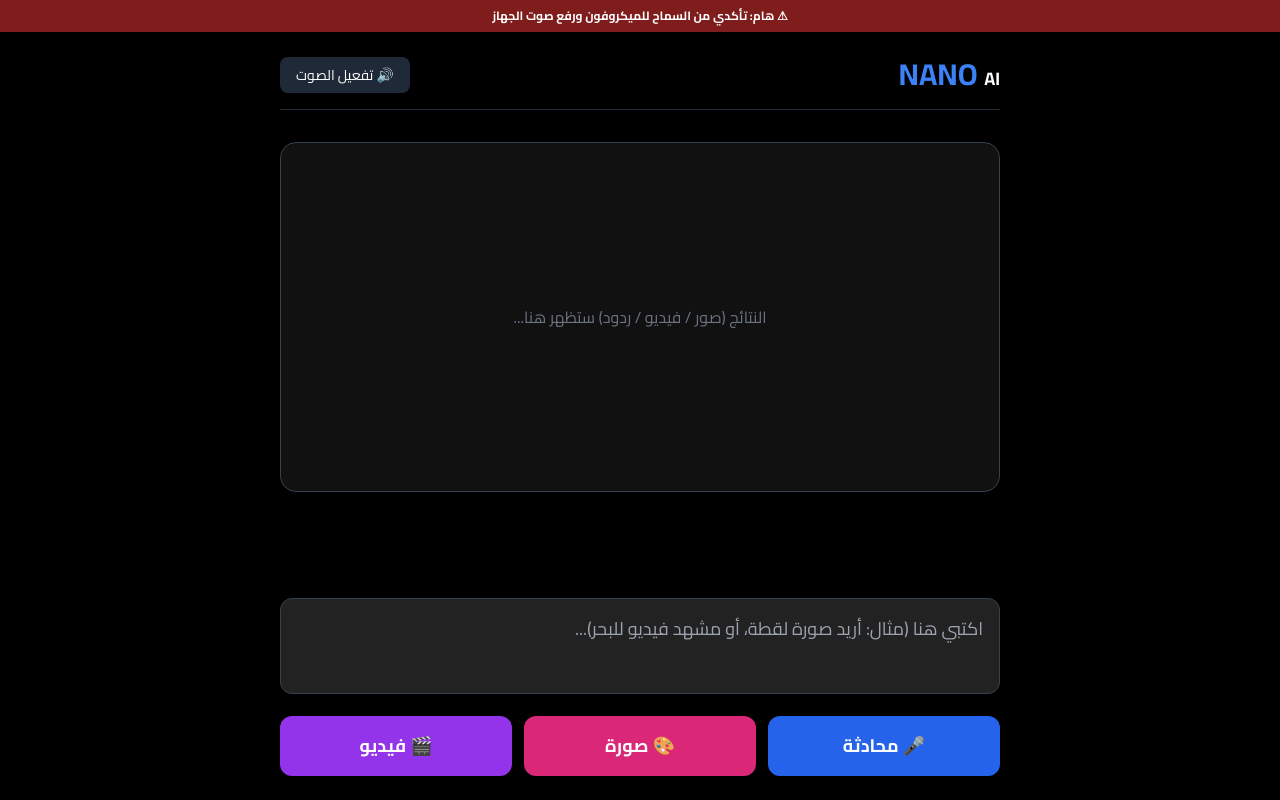
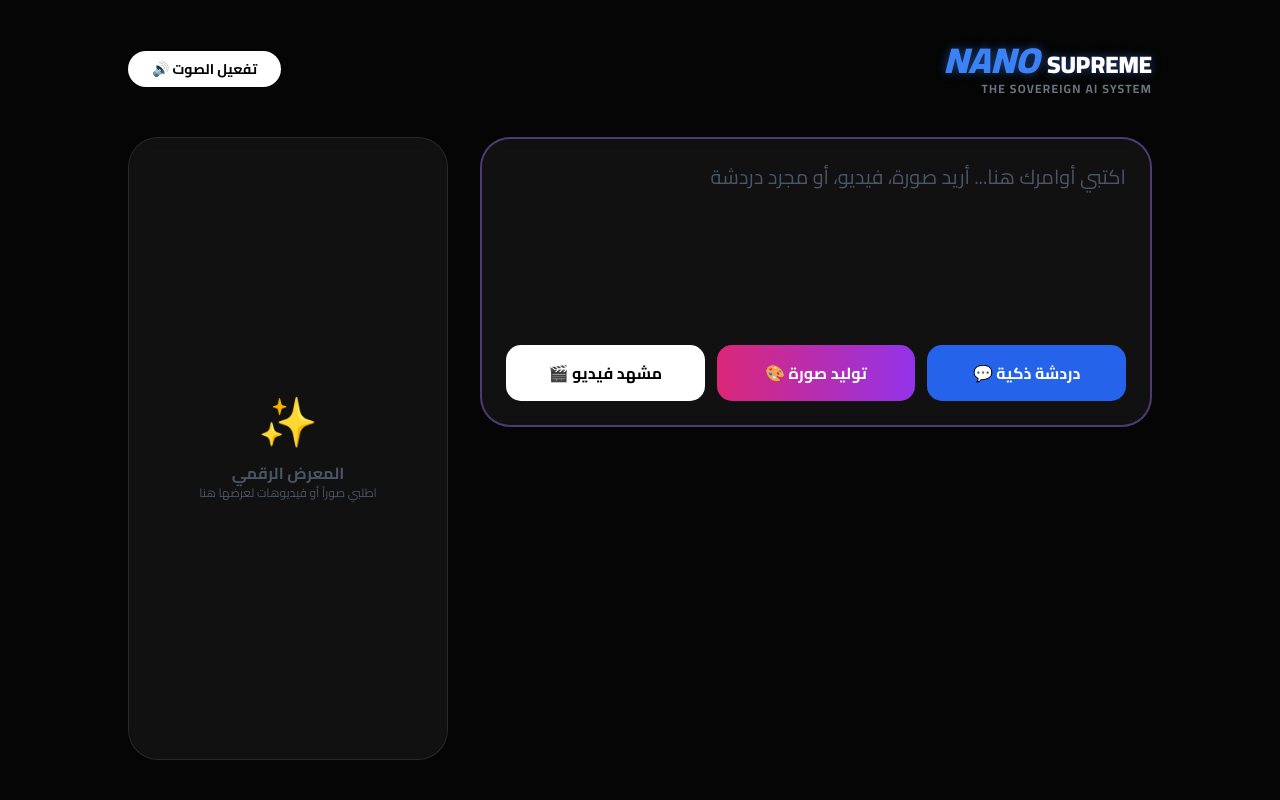
Before and after one commit to salmaselim-glitch/my-site, a plain HTML site: page index.html in a window 1280 px wide. Drawn offline with nearby package versions, Linux system fonts and the light colour scheme.

Commit message:
Update index.html

```diff
--- a/index.html
+++ b/index.html
@@ -3,185 +3,111 @@
 <head>
     <meta charset="UTF-8">
     <meta name="viewport" content="width=device-width, initial-scale=1.0">
-    <title>NANO FINAL SYSTEM</title>
+    <title>NANO SUPREME AI</title>
     <script src="https://cdn.tailwindcss.com"></script>
-    <link href="https://fonts.googleapis.com/css2?family=Cairo:wght@400;700&display=swap" rel="stylesheet">
+    <link href="https://fonts.googleapis.com/css2?family=Cairo:wght@400;700;900&display=swap" rel="stylesheet">
     <style>
-        body { font-family: 'Cairo', sans-serif; background-color: #000; color: white; }
-
-        /* تأثير حركة الفيديو السينمائي */
-        @keyframes kenburns {
-            0% { transform: scale(1) translate(0, 0); }
-            50% { transform: scale(1.1) translate(-1%, -1%); }
-            100% { transform: scale(1) translate(0, 0); }
-        }
-        .video-effect {
-            animation: kenburns 15s ease-in-out infinite alternate;
-            width: 100%;
-            height: 100%;
-            object-fit: cover;
-        }
-
-        .loader {
-            border: 4px solid rgba(255,255,255,0.1);
-            border-left-color: #3b82f6;
-            border-radius: 50%;
-            width: 30px;
-            height: 30px;
-            animation: spin 1s linear infinite;
-            display: inline-block;
-        }
-        @keyframes spin { 0% { transform: rotate(0deg); } 100% { transform: rotate(360deg); } }
+        body { font-family: 'Cairo', sans-serif; background-color: #050505; color: #fff; overflow-x: hidden; }
+        .glass-card { background: rgba(20, 20, 20, 0.8); backdrop-filter: blur(10px); border: 1px solid rgba(255, 255, 255, 0.1); border-radius: 30px; }
+        .neon-text { text-shadow: 0 0 10px rgba(59, 130, 246, 0.5); }
+        .action-btn { transition: all 0.3s cubic-bezier(0.4, 0, 0.2, 1); border-radius: 15px; font-weight: 700; }
+        .action-btn:hover { transform: translateY(-3px); box-shadow: 0 10px 20px rgba(0, 0, 0, 0.4); }
+        @keyframes pulse-border { 0% { border-color: rgba(59, 130, 246, 0.5); } 50% { border-color: rgba(236, 72, 153, 0.5); } 100% { border-color: rgba(59, 130, 246, 0.5); } }
+        .animated-border { border: 2px solid; animation: pulse-border 3s infinite; }
+        img { max-width: 100%; height: auto; border-radius: 20px; transition: 0.5s; }
     </style>
 </head>
-<body class="flex flex-col min-h-screen">
+<body class="p-4 md:p-10 flex flex-col min-h-screen">
 
-    <div class="bg-red-900 text-center p-2 text-xs text-white font-bold">
-        ⚠ هام: تأكدي من السماح للميكروفون ورفع صوت الجهاز
+    <div class="max-w-5xl mx-auto w-full flex justify-between items-center mb-10">
+        <div>
+            <h1 class="text-4xl font-black neon-text text-blue-500 italic">NANO <span class="text-white not-italic text-2xl">SUPREME</span></h1>
+            <p class="text-gray-500 text-xs font-bold tracking-widest uppercase">The Sovereign AI System</p>
+        </div>
+        <button onclick="activateVoice()" id="vBtn" class="bg-white text-black px-6 py-2 rounded-full font-bold text-sm hover:bg-blue-500 hover:text-white transition-all">تفعيل الصوت 🔊</button>
     </div>
 
-    <div class="max-w-3xl mx-auto w-full p-6 flex-1 flex flex-col">
+    <div class="max-w-5xl mx-auto w-full grid grid-cols-1 lg:grid-cols-3 gap-8 flex-1">
 
-        <div class="flex justify-between items-center mb-8 border-b border-gray-800 pb-4">
-            <h1 class="text-3xl font-bold text-blue-500">NANO <span class="text-white text-lg">AI</span></h1>
-            <button onclick="enableAudio()" id="audioBtn" class="bg-gray-800 hover:bg-green-600 text-white px-4 py-2 rounded-lg text-sm transition-all flex items-center gap-2">
-                <span>🔊 تفعيل الصوت</span>
-            </button>
+        <div class="lg:col-span-2 flex flex-col gap-6">
+            <div class="glass-card p-6 animated-border">
+                <textarea id="prompt" class="w-full bg-transparent text-xl text-white outline-none h-40 resize-none placeholder:text-gray-600" placeholder="اكتبي أوامرك هنا... أريد صورة، فيديو، أو مجرد دردشة"></textarea>
+                <div class="flex flex-wrap gap-3 mt-4">
+                    <button onclick="handle('chat')" class="action-btn flex-1 bg-blue-600 hover:bg-blue-700 py-4 text-white">دردشة ذكية 💬</button>
+                    <button onclick="handle('image')" class="action-btn flex-1 bg-gradient-to-r from-pink-600 to-purple-600 py-4 text-white">توليد صورة 🎨</button>
+                    <button onclick="handle('video')" class="action-btn flex-1 bg-white text-black py-4">مشهد فيديو 🎬</button>
+                </div>
+            </div>
+
+            <div id="textResponse" class="glass-card p-6 min-h-[100px] hidden text-lg leading-relaxed border-l-4 border-blue-500 animate-fade-in">
+                </div>
         </div>
 
-        <div id="displayArea" class="bg-[#111] border border-gray-700 rounded-2xl h-[350px] flex items-center justify-center overflow-hidden relative mb-6">
-            <p id="placeholderText" class="text-gray-500">النتائج (صور / فيديو / ردود) ستظهر هنا...</p>
-            <div id="contentBox" class="w-full h-full hidden"></div>
-        </div>
-
-        <div id="chatResponse" class="bg-[#111] p-4 rounded-xl border border-gray-800 min-h-[80px] mb-6 text-gray-300 text-lg leading-relaxed hidden"></div>
-
-        <div class="mt-auto">
-            <textarea id="userInput" class="w-full bg-[#222] text-white p-4 rounded-xl outline-none border border-gray-700 focus:border-blue-500 mb-4 h-24 text-lg resize-none" placeholder="اكتبي هنا (مثال: أريد صورة لقطة، أو مشهد فيديو للبحر)..."></textarea>
-
-            <div class="grid grid-cols-3 gap-3">
-                <button onclick="handleRequest('chat')" class="bg-blue-600 hover:bg-blue-700 text-white py-4 rounded-xl font-bold text-lg transition-all">
-                    🎤 محادثة
-                </button>
-                <button onclick="handleRequest('image')" class="bg-pink-600 hover:bg-pink-700 text-white py-4 rounded-xl font-bold text-lg transition-all">
-                    🎨 صورة
-                </button>
-                <button onclick="handleRequest('video')" class="bg-purple-600 hover:bg-purple-700 text-white py-4 rounded-xl font-bold text-lg transition-all">
-                    🎬 فيديو
-                </button>
+        <div class="lg:col-span-1">
+            <div id="mediaDisplay" class="glass-card h-full min-h-[400px] flex items-center justify-center p-4 relative overflow-hidden">
+                <div id="emptyState" class="text-center text-gray-600 p-8">
+                    <div class="text-5xl mb-4">✨</div>
+                    <p class="font-bold">المعرض الرقمي</p>
+                    <p class="text-xs">اطلبي صوراً أو فيديوهات لعرضها هنا</p>
+                </div>
+                <div id="loader" class="hidden animate-spin rounded-full h-12 w-12 border-t-2 border-b-2 border-blue-500"></div>
+                <div id="mediaContent" class="hidden w-full h-full flex flex-col items-center"></div>
             </div>
         </div>
     </div>
 
     <script>
-        // --- 1. إعدادات الصوت (Fix Audio) ---
-        let audioEnabled = false;
-        const synth = window.speechSynthesis;
+        const API_TEXT = "https://text.pollinations.ai/";
+        let isVoiceEnabled = false;
 
-        function enableAudio() {
-            // تشغيل صوت صامت لفك الحظر عن المتصفح
-            const utterance = new SpeechSynthesisUtterance("تم تفعيل الصوت بنجاح");
-            utterance.lang = 'ar-SA';
-            synth.speak(utterance);
-            audioEnabled = true;
-            const btn = document.getElementById('audioBtn');
-            btn.innerText = "✅ الصوت مفعل";
-            btn.classList.remove('bg-gray-800');
-            btn.classList.add('bg-green-600');
+        function activateVoice() {
+            window.speechSynthesis.speak(new SpeechSynthesisUtterance("نظام نانو جاهز للعمل"));
+            isVoiceEnabled = true;
+            document.getElementById('vBtn').innerText = "الصوت مفعل ✅";
+            document.getElementById('vBtn').className = "bg-blue-600 text-white px-6 py-2 rounded-full font-bold text-sm";
         }
 
-        function speakText(text) {
-            if (!audioEnabled) alert("من فضلك اضغطي زر 'تفعيل الصوت' بالأعلى لسماع الرد!");
-            synth.cancel(); // وقف أي كلام قديم
-            const utterance = new SpeechSynthesisUtterance(text);
-            utterance.lang = 'ar-SA';
-            utterance.rate = 1;
-            synth.speak(utterance);
-        }
+        async function handle(type) {
+            const p = document.getElementById('prompt').value;
+            if(!p && type !== 'chat') return alert("صفي طلبك أولاً");
 
-        // --- 2. المعالج الرئيسي ---
-        async function handleRequest(type) {
-            const input = document.getElementById('userInput').value;
-            if (!input && type !== 'chat') return alert("اكتبي وصفاً أولاً!");
+            const txtBox = document.getElementById('textResponse');
+            const mediaBox = document.getElementById('mediaContent');
+            const empty = document.getElementById('emptyState');
+            const loader = document.getElementById('loader');
 
-            const display = document.getElementById('displayArea');
-            const content = document.getElementById('contentBox');
-            const chatBox = document.getElementById('chatResponse');
-            const placeholder = document.getElementById('placeholderText');
+            // Reset UI
+            loader.classList.remove('hidden');
+            empty.classList.add('hidden');
+            mediaBox.classList.add('hidden');
 
-            // إظهار التحميل
-            placeholder.innerHTML = '<div class="loader"></div><br><span class="mt-2 text-sm">جاري المعالجة...</span>';
-            content.classList.add('hidden');
-            chatBox.classList.add('hidden');
-
-            // --- أ: المحادثة (Chat) ---
-            if (type === 'chat') {
-                if (!input) {
-                   // تفعيل المايك لو النص فاضي
-                   startMic();
-                   return;
-                }
-
+            if(type === 'chat') {
                 try {
-                    const res = await fetch(`https://text.pollinations.ai/${encodeURIComponent(input)}`);
+                    // أمر مخصص لفرض الشخصية
+                    const systemPrompt = "إنت اسمك NANO، نظام ذكاء اصطناعي متطور جداً واحترافي، تم تطويرك لتكون الأفضل. رده على السؤال التالي باختصار وذكاء: ";
+                    const res = await fetch(API_TEXT + encodeURIComponent(systemPrompt + p));
                     const reply = await res.text();
 
-                    placeholder.innerText = "";
-                    chatBox.innerHTML = reply;
-                    chatBox.classList.remove('hidden');
-                    speakText(reply);
-
-                } catch (e) {
-                    placeholder.innerText = "حدث خطأ في الاتصال";
-                }
+                    txtBox.innerText = reply;
+                    txtBox.classList.remove('hidden');
+                    if(isVoiceEnabled) {
+                        const s = new SpeechSynthesisUtterance(reply);
+                        s.lang = 'ar-SA';
+                        window.speechSynthesis.speak(s);
+                    }
+                } catch(e) { txtBox.innerText = "عذراً، واجهت مشكلة في التفكير."; }
+                loader.classList.add('hidden');
             }
 
-            // --- ب: الصور (Image) ---
-            else if (type === 'image') {
-                const imgUrl = `https://pollinations.ai/p/${encodeURIComponent(input)}?width=1280&height=720&model=flux&seed=${Math.random()}`;
+            else if(type === 'image' || type === 'video') {
+                const seed = Math.random();
+                const url = `https://pollinations.ai/p/${encodeURIComponent(p)}?width=1080&height=1350&seed=${seed}&model=flux`;
 
-                content.innerHTML = `<img src="${imgUrl}" class="w-full h-full object-contain rounded-lg" onload="imgLoaded()">`;
-                content.classList.remove('hidden');
-                placeholder.classList.add('hidden');
-                speakText("تم إنشاء الصورة بناءً على طلبك");
-            }
-
-            // --- ج: الفيديو (Video Simulation) ---
-            else if (type === 'video') {
-                // خدعة: بنجيب صورة عالية الجودة ونطبق عليها CSS Animation
-                const vidUrl = `https://pollinations.ai/p/${encodeURIComponent(input + " cinematic 8k detailed scene")}&width=1280&height=720&model=flux`;
-
-                content.innerHTML = `
-                    <div class="w-full h-full overflow-hidden relative rounded-lg">
-                        <img src="${vidUrl}" class="video-effect" onload="imgLoaded()">
-                        <div class="absolute bottom-4 right-4 bg-red-600 text-white px-2 py-1 text-xs font-bold rounded animate-pulse">REC</div>
-                    </div>`;
-
-                content.classList.remove('hidden');
-                placeholder.classList.add('hidden');
-                speakText("جاري عرض المشهد السينمائي");
-            }
-        }
-
-        function imgLoaded() {
-            document.getElementById('placeholderText').classList.add('hidden');
-        }
-
-        // --- 3. الميكروفون (Speech to Text) ---
-        function startMic() {
-            if ('webkitSpeechRecognition' in window) {
-                const recognition = new webkitSpeechRecognition();
-                recognition.lang = 'ar-SA';
-                recognition.onstart = () => { document.getElementById('placeholderText').innerText = "🎤 أنا سامعك... اتكلمي"; };
-
-                recognition.onresult = (event) => {
-                    const txt = event.results[0][0].transcript;
-                    document.getElementById('userInput').value = txt;
-                    handleRequest('chat'); // إرسال تلقائي
-                };
-                recognition.start();
-            } else {
-                alert("الميكروفون غير مدعوم في هذا المتصفح، جربي Chrome");
+                mediaBox.innerHTML = `<img src="${url}" class="${type==='video' ? 'animate-pulse' : ''} shadow-2xl border border-white/10">`;
+                mediaBox.classList.remove('hidden');
+                loader.classList.add('hidden');
+                if(type === 'video') txtBox.innerHTML = "<b>تم إنتاج المشهد:</b> " + p;
+                txtBox.classList.remove('hidden');
             }
         }
     </script>
```
